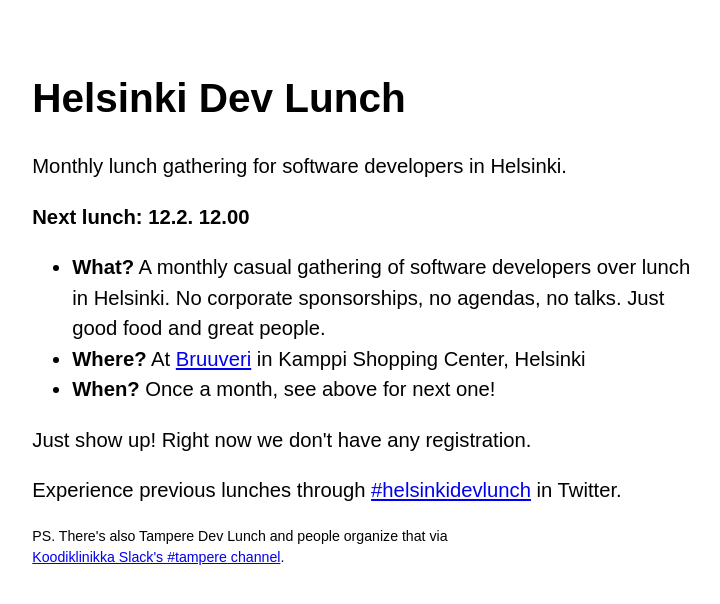
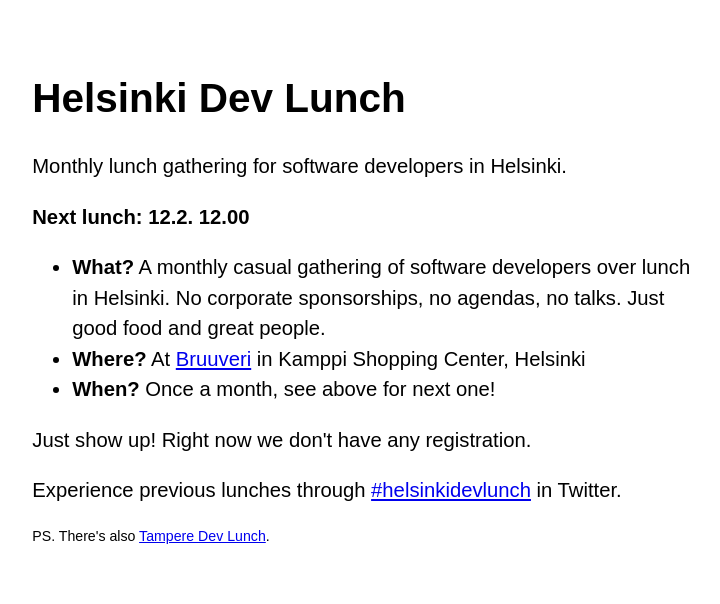
Before and after one commit to Hamatti/helsinkidevlunch-website, a plain HTML site: page index.html in a window 1280 px wide. Shown: the whole page, without its empty margins (14-734 px from the left). Drawn offline with Linux system fonts and the light colour scheme.

Commit message:
Update link for Tampere Dev Lunch

```diff
--- a/index.html
+++ b/index.html
@@ -48,10 +48,8 @@
       </div>
       <div class="tampere">
         <p>
-          PS. There's also Tampere Dev Lunch and people organize that via
-          <a href="http://koodiklinikka.fi/"
-            >Koodiklinikka Slack's #tampere channel</a
-          >.
+          PS. There's also
+          <a href="https://tampere.devlun.ch/">Tampere Dev Lunch</a>.
         </p>
       </div>
     </article>
```
